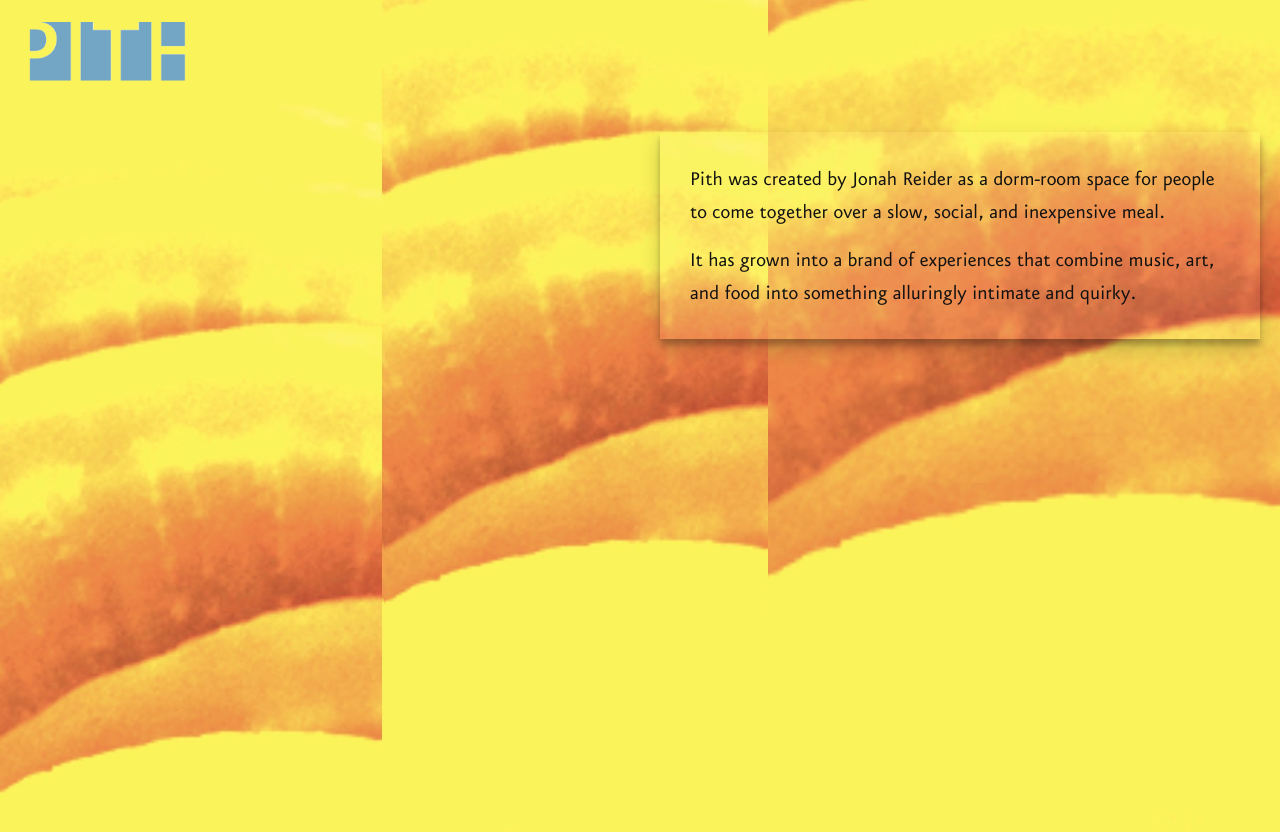
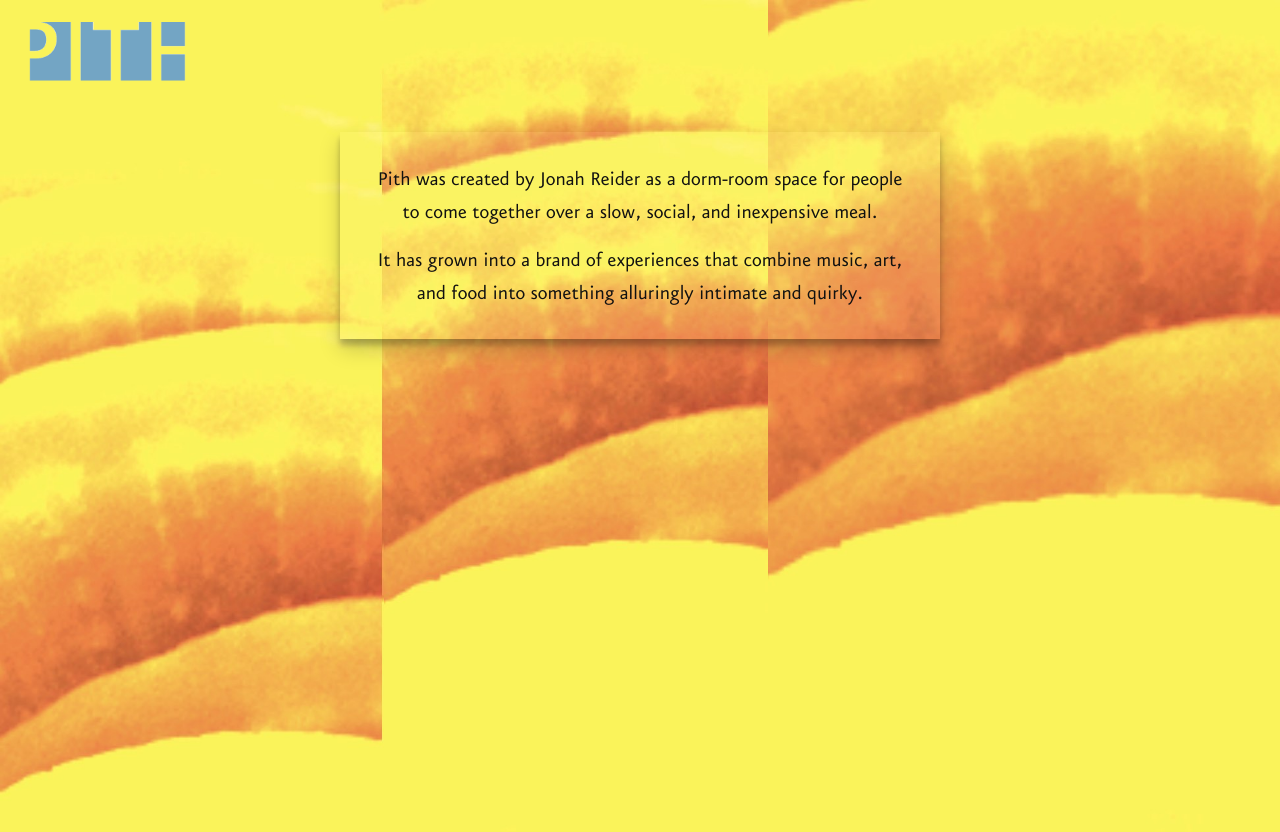
Before and after one commit to zoe-pith/pith-site, a Jekyll site: the page built from about.md, in a window 1280 px wide. Shown: the top 832 px of the page. Built offline with Jekyll 4.4.1, drawn with Linux system fonts in a browser that asks for light colours.

Commit message:
center content

```diff
--- a/_layouts/default.html
+++ b/_layouts/default.html
@@ -7,8 +7,10 @@
 
     {% include header.html %}
 
-    <div class="content-wrapper">
-      {{ content }}
+    <div class="content-container">
+      <div class="content-wrapper">
+        {{ content }}
+      </div>
     </div>
 
     {% include footer.html %}
--- a/_sass/_layout.scss
+++ b/_sass/_layout.scss
@@ -143,8 +143,12 @@
 /**
  * Content
  */
+.content-container {
+  text-align: center;
+  width: 100%;
+}
 .content-wrapper {
-  float: right;
+  display: inline-block;
   margin: 20px;
   max-width: 600px;
   min-width: 300px;
@@ -152,7 +156,8 @@
   background-color: rgba(255, 255, 255, 0.05);
 
   @include media-query($on-palm) {
-    max-width: 300px;
+    margin: 20px 0px;
+    max-width: 100%;
   }
 }
 
```
